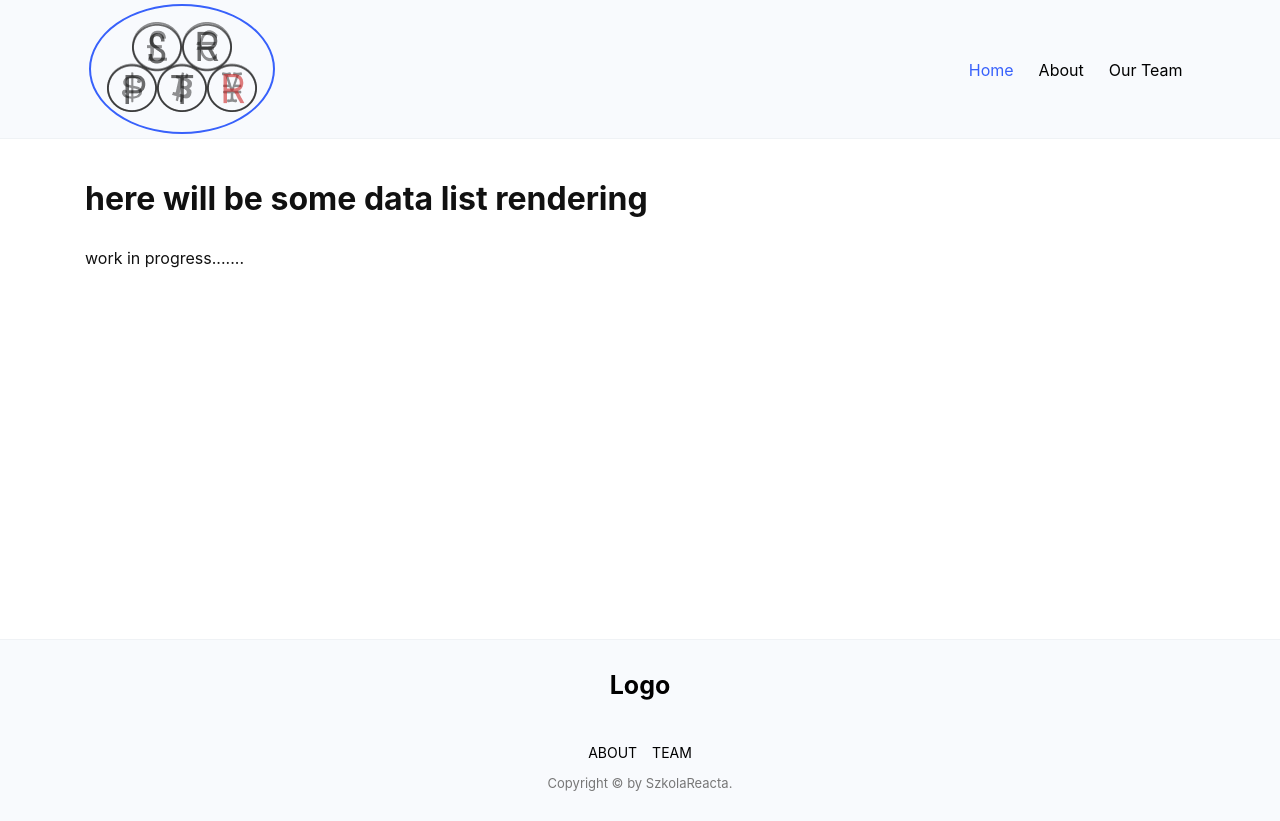
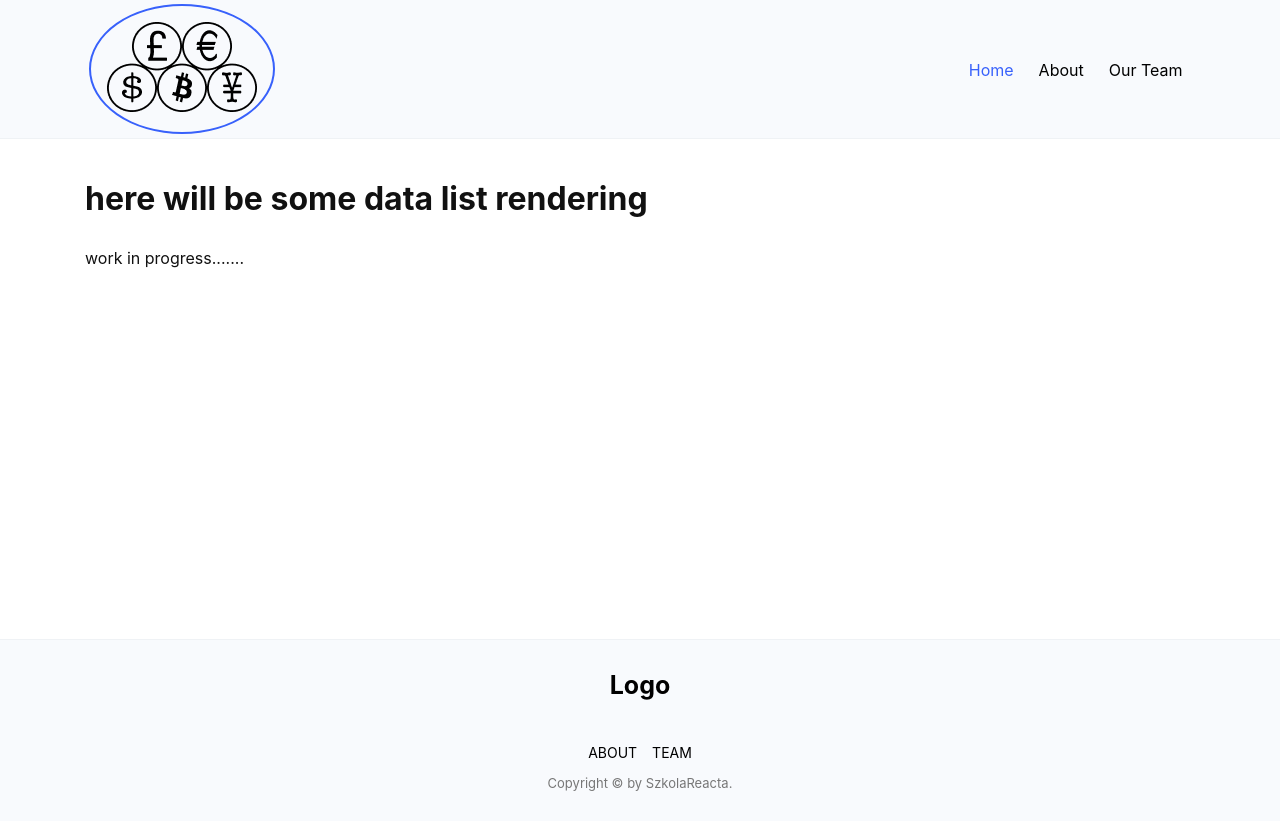
Before and after one commit to szkola-reacta/team-red-v2-app, a React (Create React App) app: page / in a window 1280 px wide. Built offline with nearby package versions, Linux system fonts and the light colour scheme.

Commit message:
feat: delete animation

```diff
--- a/src/components/layout/Logo.js
+++ b/src/components/layout/Logo.js
@@ -1,11 +1,9 @@
 import LogoOne from "../../img/logo/LogoOne.png";
-import LogoTwo from "../../img/logo/LogoTwo.png";
 
 function Logo() {
   return (
     <div className="header__logo">
       <img className="header__logo-one" src={LogoOne} alt="logo" />
-      <img className="header__logo-two" src={LogoTwo} alt="logo" />
     </div>
   );
 }
--- a/src/styles/base/_mixins.scss
+++ b/src/styles/base/_mixins.scss
@@ -39,39 +39,3 @@ $breakpoint argument choices:
     //1800px
   }
 }
-
-@keyframes LogoOne {
-  0% {
-    opacity: 100%;
-  }
-  25% {
-    opacity: 75%;
-  }
-  50% {
-    opacity: 50%;
-  }
-  75% {
-    opacity: 25%;
-  }
-  100% {
-    opacity: 0;
-  }
-}
-
-@keyframes LogoTwo {
-  0% {
-    opacity: 0;
-  }
-  25% {
-    opacity: 25%;
-  }
-  50% {
-    opacity: 50%;
-  }
-  75% {
-    opacity: 75%;
-  }
-  100% {
-    opacity: 100%;
-  }
-}
--- a/src/styles/layout/_navbar.scss
+++ b/src/styles/layout/_navbar.scss
@@ -20,14 +20,6 @@
     border-radius: 50%;
     padding: 1em;
 
-    &-one {
-      position: absolute;
-      animation: LogoOne 10s infinite alternate;
-    }
-
-    &-two {
-      animation: LogoTwo 10s infinite alternate;
-    }
   }
 
   &__navigation {
--- a/src/styles/style.css
+++ b/src/styles/style.css
@@ -13,40 +13,6 @@ $breakpoint argument choices:
 
 */
 @import url("https://fonts.googleapis.com/css2?family=Poppins:wght@400;500;600;700;800&display=swap");
-@keyframes LogoOne {
-  0% {
-    opacity: 100%;
-  }
-  25% {
-    opacity: 75%;
-  }
-  50% {
-    opacity: 50%;
-  }
-  75% {
-    opacity: 25%;
-  }
-  100% {
-    opacity: 0;
-  }
-}
-@keyframes LogoTwo {
-  0% {
-    opacity: 0;
-  }
-  25% {
-    opacity: 25%;
-  }
-  50% {
-    opacity: 50%;
-  }
-  75% {
-    opacity: 75%;
-  }
-  100% {
-    opacity: 100%;
-  }
-}
 h1 {
   margin: 1rem 0 3rem 0;
 }
@@ -77,13 +43,6 @@ h1 {
   border: 2px solid #3861fb;
   border-radius: 50%;
   padding: 1em;
-}
-.header__logo-one {
-  position: absolute;
-  animation: LogoOne 10s infinite alternate;
-}
-.header__logo-two {
-  animation: LogoTwo 10s infinite alternate;
 }
 .header__navigation {
   display: flex;
```
Also changed, not shown: 1 other file (tests, documents, lock files or other folders).
